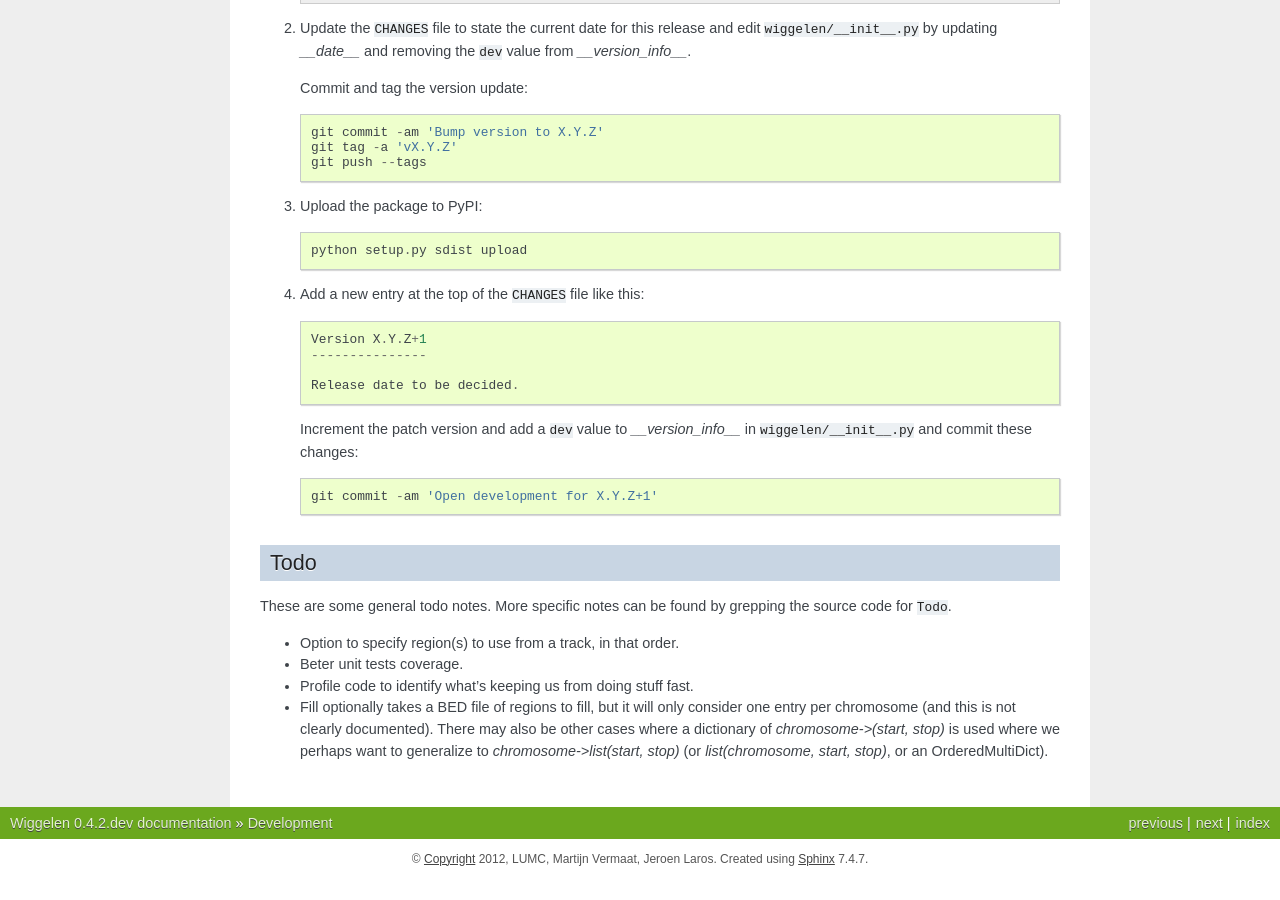
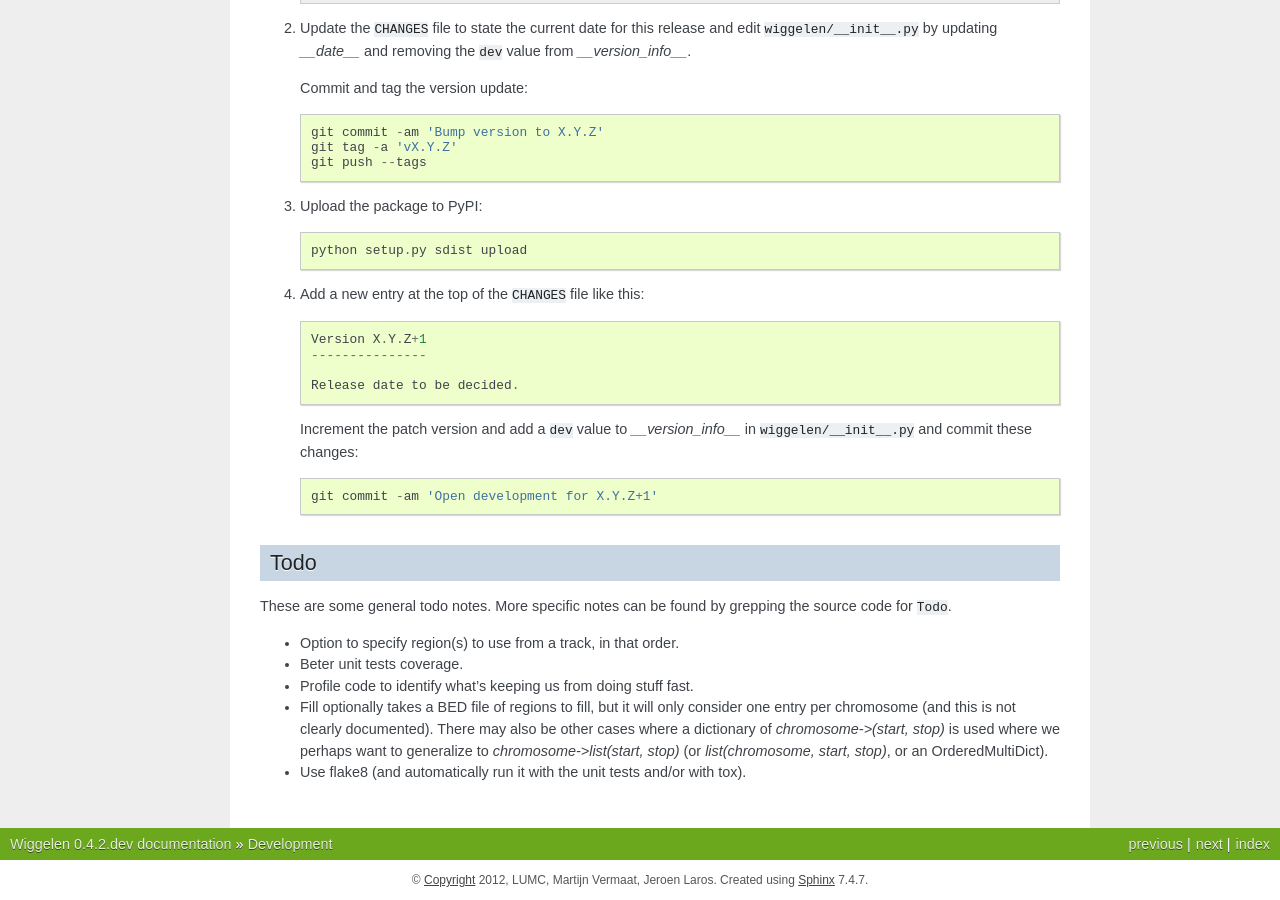
Before and after one commit to martijnvermaat/wiggelen, a Sphinx documentation site: the page built from doc/development.rst, in a window 1280 px wide and 900 px high, scrolled down 860 px. Built offline with Sphinx 7.4.7, drawn with Linux system fonts in a browser that asks for light colours; before the commit the page ends 1739 px from its top, so only the background shows below that.

Commit message:
Todo note

```diff
--- a/doc/development.rst
+++ b/doc/development.rst
@@ -98,6 +98,7 @@ grepping the source code for ``Todo``.
   `chromosome->(start, stop)` is used where we perhaps want to generalize to
   `chromosome->list(start, stop)` (or `list(chromosome, start, stop)`, or an
   OrderedMultiDict).
+* Use flake8 (and automatically run it with the unit tests and/or with tox).
 
 
 .. _nose: https://nose.readthedocs.org/
```
